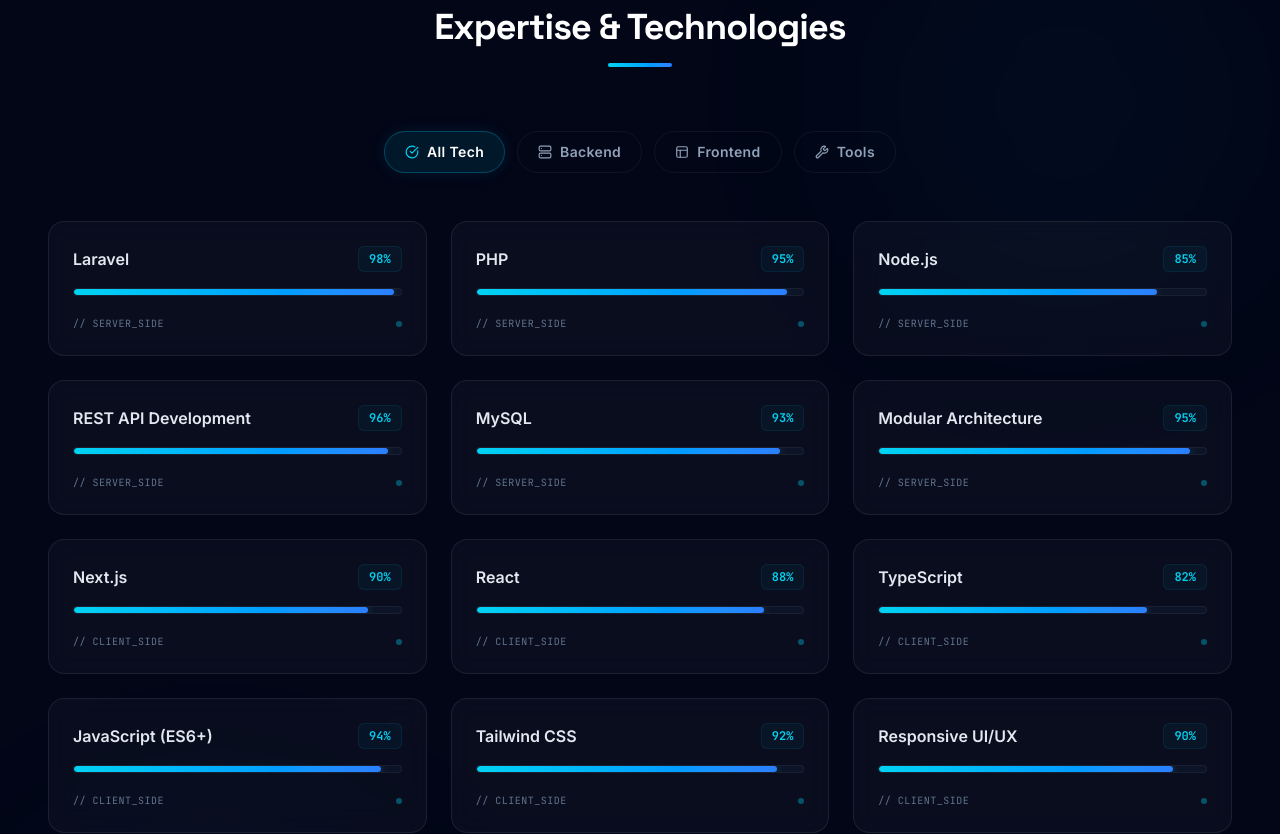
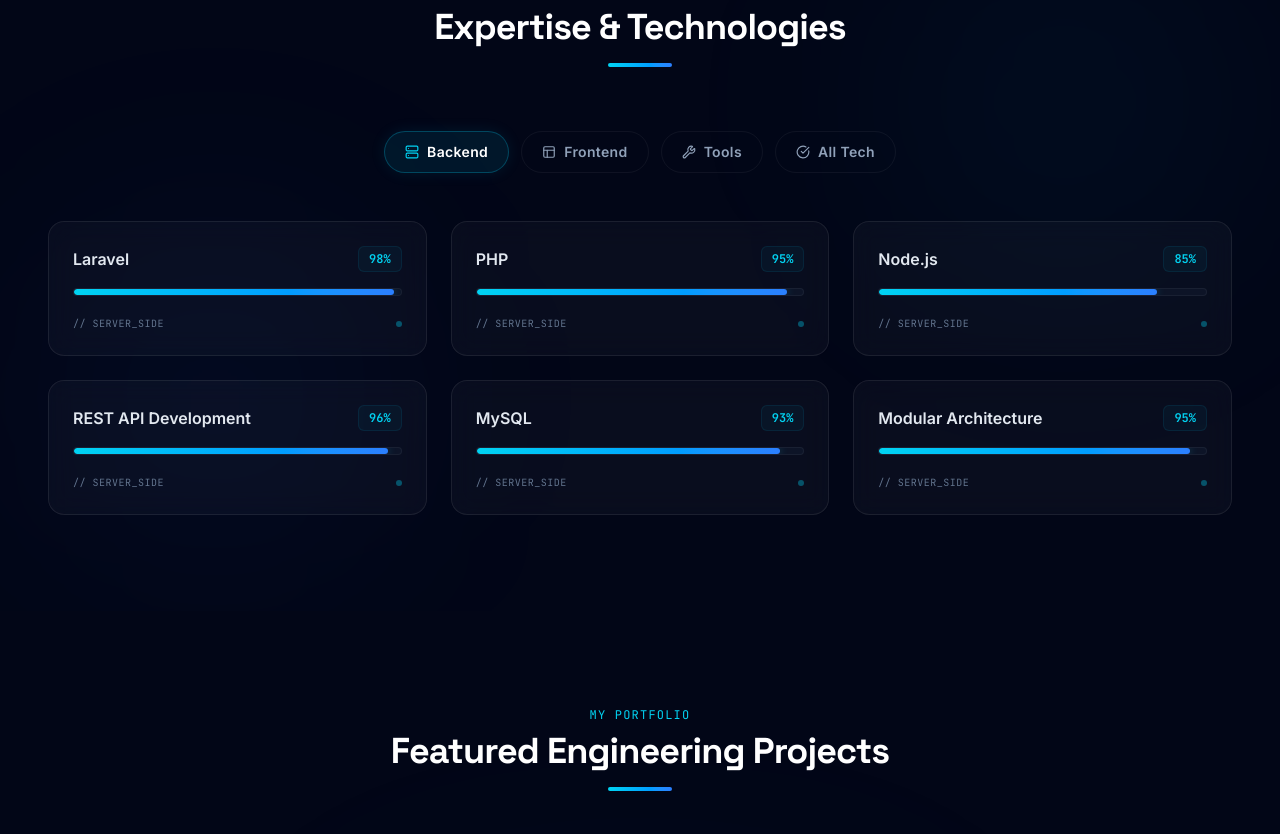
Before and after one commit to DaifulFardous/DaifulFardous.github.io, a React (Vite) app: page / in a window 1280 px wide. Shown: the part 1940-2774 px from the top of the page. Built offline with nearby package versions, Linux system fonts and the light colour scheme.

Commit message:
Update Skills.tsx

```diff
--- a/src/components/Skills.tsx
+++ b/src/components/Skills.tsx
@@ -4,14 +4,14 @@
 import { skills } from '../data';
 
 export default function Skills() {
-  const [activeTab, setActiveTab] = useState<'all' | 'backend' | 'frontend' | 'tools'>('all');
+ const [activeTab, setActiveTab] = useState<'all' | 'backend' | 'frontend' | 'tools'>('backend');
 
-  const categories = [
-    { id: 'all', label: 'All Tech', icon: CheckCircle },
-    { id: 'backend', label: 'Backend', icon: Server },
-    { id: 'frontend', label: 'Frontend', icon: Layout },
-    { id: 'tools', label: 'Tools', icon: Wrench },
-  ];
+const categories = [
+  { id: 'backend', label: 'Backend', icon: Server },
+  { id: 'frontend', label: 'Frontend', icon: Layout },
+  { id: 'tools', label: 'Tools', icon: Wrench },
+  { id: 'all', label: 'All Tech', icon: CheckCircle },
+];
 
   const filteredSkills = skills.filter(
     (skill) => activeTab === 'all' || skill.category === activeTab
```
